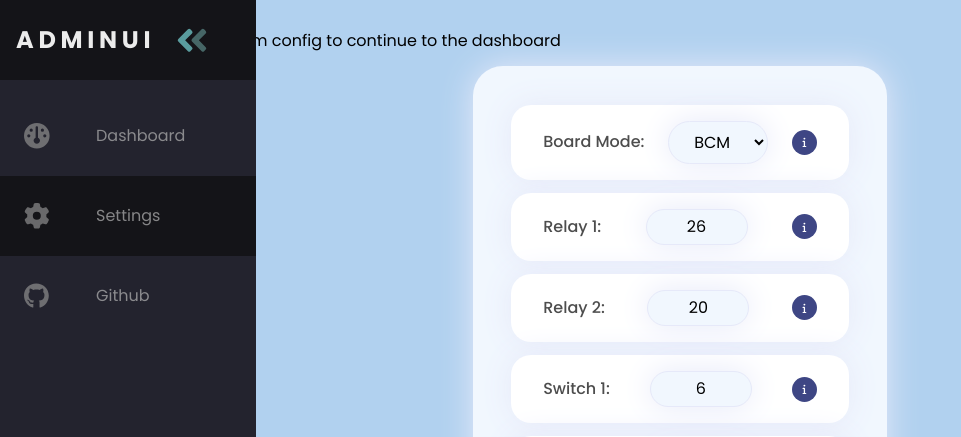
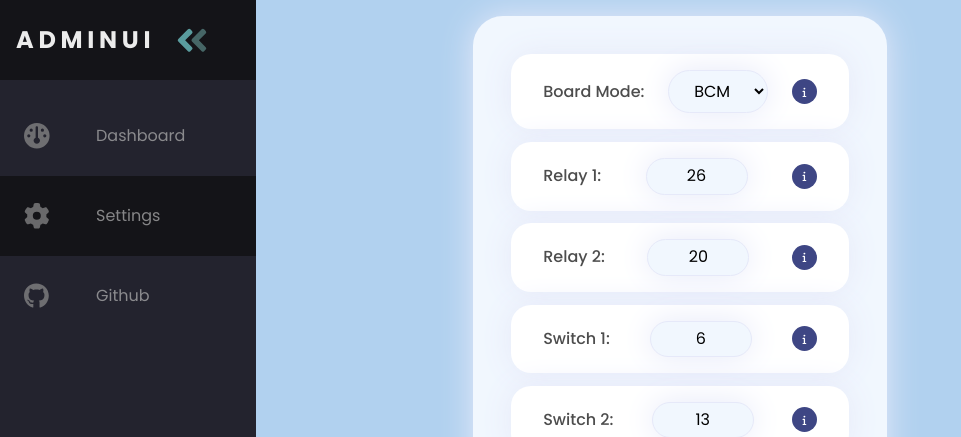
Before and after one commit to Trogiken/PiActuate, a Django app: page /system-config/ in a window 1280 px wide. Shown: the top 437 px of the page, without its empty margins (0-961 px from the left). Run offline with Django 4.2, Linux system fonts and the light colour scheme; a user stored in the database is signed in; data that the repository does not hold is empty; some libraries are stand-ins or nearby versions.

Commit message:
Server Message Styles Flash and Style Non-Important messages disappear after 5 seconds

```diff
--- a/webui/static/base-styles.css
+++ b/webui/static/base-styles.css
@@ -86,3 +86,65 @@ body::-webkit-scrollbar-thumb:hover {
 
 /* Style system messages here */
 /* Including the LEVEL styles (debug, critical, etc) */
+.messages {
+  margin-top: 1rem;
+  padding: 1rem;
+  border-radius: 30px;
+  background: #f1f7fe;
+  box-shadow: 0 0 2rem #e6e9f9;
+  color: #3e4684;
+  font-weight: 600;
+  text-align: center;
+  list-style: none;
+}
+.messages.flash {
+  animation: flash 1s;
+}
+
+@keyframes flash {
+  0% {
+      background-color: #f1f7fe;
+  }
+  50% {
+      color: white;
+      background-color: #3e4684;
+  }
+  100% {
+      background-color: #f1f7fe;
+  }
+}
+
+/* Listed level styles for ease of change */
+.messages li.debug {
+  color: #3e4684;
+}
+.messages li.debug:before {
+  content: "DEBUG: ";
+}
+.messages li.info {
+  color: #3e4684;
+}
+.messages li.info:before {
+  content: "INFO: ";
+}
+.messages li.success {
+  color: #3e4684;
+}
+.messages li.success:before {
+  content: "SUCCESS: ";
+  color: #00a600;
+}
+.messages li.warning {
+  color: #3e4684;
+}
+.messages li.warning:before {
+  content: "WARNING: ";
+  color: #ce9e00;
+}
+.messages li.error {
+  color: #3e4684;
+}
+.messages li.error::before {
+  content: "ERROR: ";
+  color: #d6000b;
+}
--- a/webui/templates/base.html
+++ b/webui/templates/base.html
@@ -20,7 +20,7 @@
 
     <main class="container">
         {% if messages %}
-        <ul class="messages">
+        <ul class="messages flash">
             {% for message in messages %}
             <li{% if message.tags %} class="{{ message.tags }}"{% endif %}>{{ message }}</li>
             {% endfor %}
@@ -32,7 +32,29 @@
 
     <!--  Load js files  -->
     {% block js %}{% endblock %}
+
     <script type="module" src="https://unpkg.com/ionicons@7.1.0/dist/ionicons/ionicons.esm.js"></script>
     <script nomodule src="https://unpkg.com/ionicons@7.1.0/dist/ionicons/ionicons.js"></script>
+    <script>
+        // hide the specified messages after 3 seconds
+        var messages = document.querySelectorAll('.success, .debug, info');
+
+        window.onload = function() {
+            // Hide messages
+            setTimeout(function(){
+                for (var i = 0; i < messages.length; i ++) {
+                    messages[i].setAttribute('style', 'display:none');
+                }
+
+                // Check if all messages are hidden
+                var messageContainer = document.querySelector('.messages');
+                if (messageContainer && Array.from(messageContainer.querySelectorAll('.warning, .error, .success')).every(function(el) {
+                    return el.style.display === 'none';
+                })) {
+                    messageContainer.remove();
+                }
+            }, 5000)
+        };
+    </script>
 </body>
 </html>
--- a/webui/webui/settings.py
+++ b/webui/webui/settings.py
@@ -146,7 +146,7 @@ MESSAGE_STORAGE = 'django.contrib.messages.storage.session.SessionStorage'
 
 # This sets the mapping of message level to message tag, which is typically rendered as a CSS class in HTML
 MESSAGE_TAGS = {
-    messages.ERROR: 'danger',
+    messages.ERROR: 'error',
     messages.SUCCESS: 'success',
     messages.INFO: 'info',
     messages.WARNING: 'warning',
```
